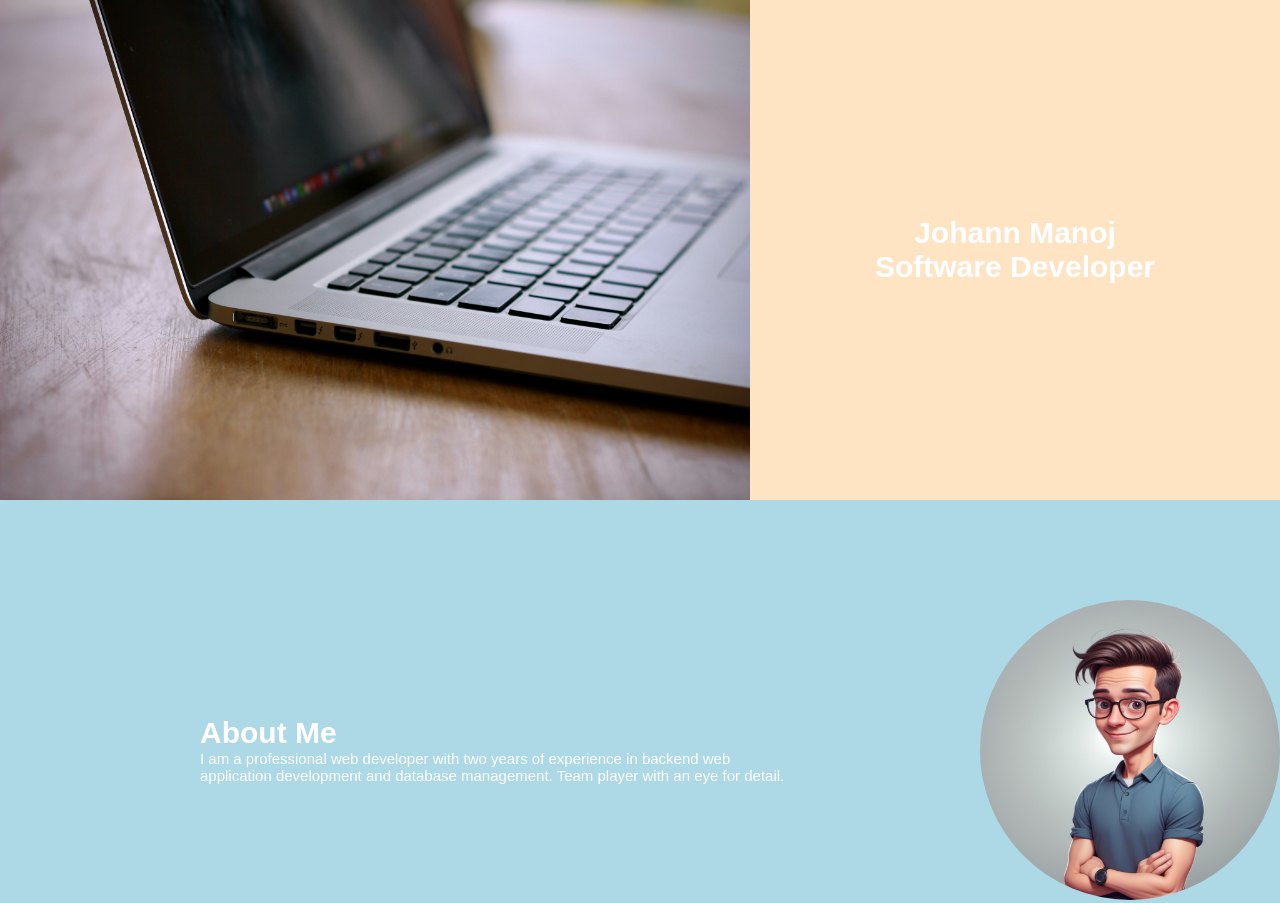
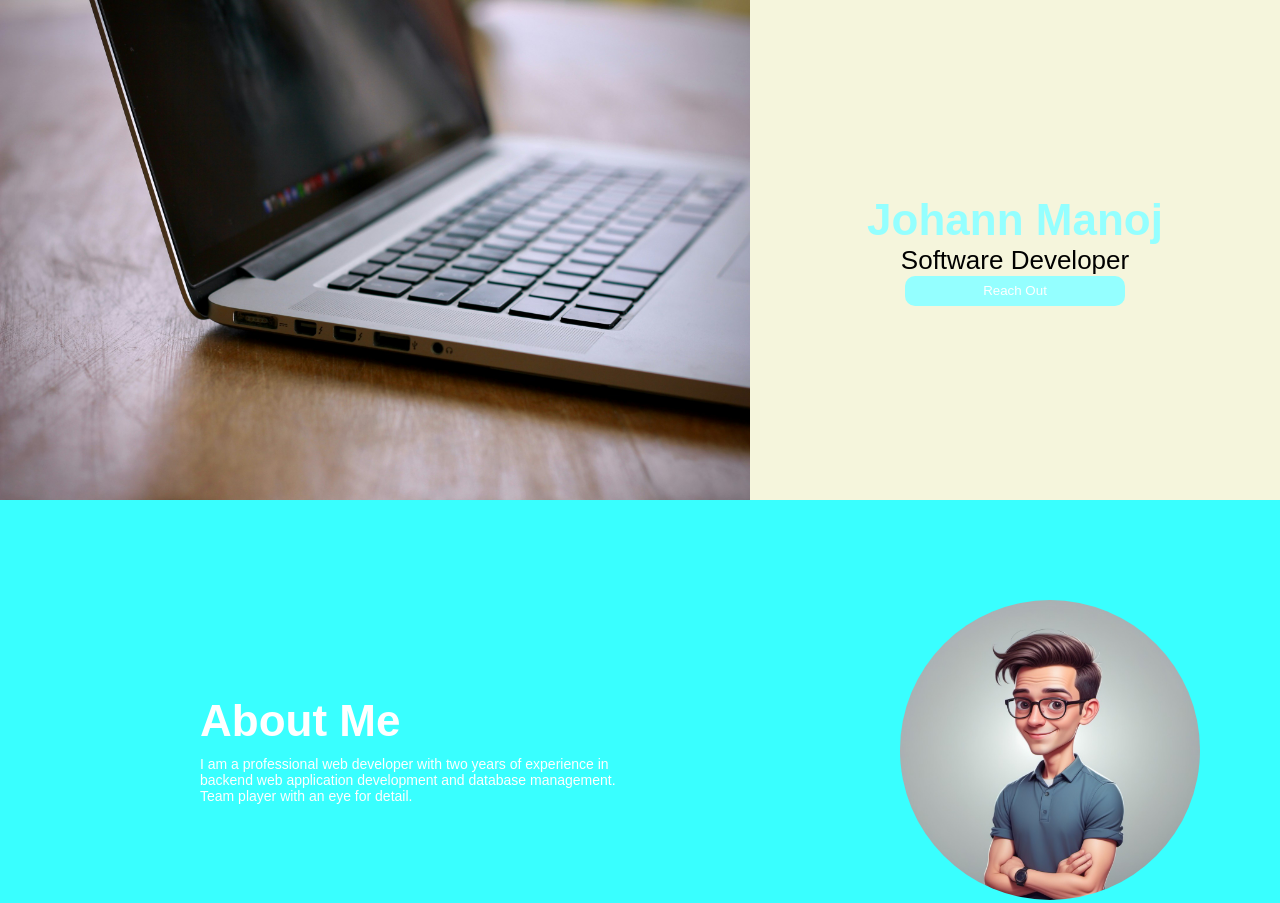
Before and after one commit to johannmanoj/johannmanoj.github.io, a plain HTML site: page index.html in a window 1280 px wide. Shown: the top 903 px of the page. Drawn offline with Linux system fonts and the light colour scheme.

Commit message:
intro page changes

```diff
--- a/index.css
+++ b/index.css
@@ -6,13 +6,13 @@ body {
 
 
 .intro {
-    background-color: bisque;
+    /* background-color: bisque; */
     height: 500px;
     display: flex;
 }
 
 .experience {
-    background-color:lightblue;
+    background-color:#39FFFF;
     height: 500px;
     display: flex;
     align-items: center;
@@ -24,7 +24,7 @@ body {
 }
 
 .contact {
-    background-color:lightblue;
+    background-color:#94FFFF;
     height: 500px;
     display: flex;
     align-items: center;
@@ -41,10 +41,32 @@ body {
     justify-content: center;
     align-items: center;
     margin: auto;
-    font-size: 30px;
+    /* font-size: 30px;
     font-family: Arial;
     color: white;
+    font-weight: 600; */
+}
+
+.intro-text-header {
+    font-size: 44px;
+    font-family: Arial;
+    color: #94FFFF;
     font-weight: 600;
+}
+
+.intro-text-body {
+    font-size: 26px;
+    font-family: Arial;
+    /* color: white; */
+}
+
+.into-button {
+    border: none;
+    background-color: #94FFFF;
+    border-radius: 10px;
+    width:220px;
+    height:30px;
+    color: white;
 }
 
 .profile-pic {
@@ -56,7 +78,7 @@ body {
 .profile-text {
     margin-left: 200px;
     /* background-color: rgb(45, 229, 229); */
-    width: 800px;
+    width: 700px;
 
     display: flex;
     flex-direction: column;
@@ -65,18 +87,26 @@ body {
 }
 
 .profile-text-header{
+    font-size: 44px;
+    font-family: Arial;
+    color: white;
+    font-weight: 600;
+    margin-bottom: 10px;
+}
+
+.profile-text-body {
+    font-size: 14px;
+    font-family: Arial;
+    color: white;
+    width: 450px;
+    /* font-weight: 200; */
+}
+
+.skills-text{
     font-size: 30px;
     font-family: Arial;
     color: white;
     font-weight: 600;
-}
-
-.profile-text-body {
-    font-size: 15px;
-    font-family: Arial;
-    color: white;
-    width: 600px;
-    /* font-weight: 200; */
 }
 
 .contact-image {
@@ -98,3 +128,11 @@ body {
     color: white;
     width: 600px;
 }
+
+#scrollButton {
+    margin-top: 10px;
+    color: white;
+    border: none;
+    background-color: rgb(108, 170, 192);
+    border-radius: 5px;
+}
--- a/index.html
+++ b/index.html
@@ -10,8 +10,9 @@
     <div class="intro">
         <img src="/images/laptop.jpg" class="cover-image">
         <div class="cover-text">
-           <div>Johann Manoj</div>
-           <div>Software Developer</div>
+           <div class="intro-text-header">Johann Manoj</div>
+           <div class="intro-text-body">Software Developer</div>
+           <Button class="into-button">Reach Out</Button>
         </div>
     </div>
     <div class="experience">
@@ -26,7 +27,10 @@
         <img src="images/profile.jpg" class="profile-pic">
     </div>
     <div class="skills">
-        Node JS
+        <div class="skills-text">
+            <div>Skills</div>
+        </div>
+
     </div>
     <div class="contact">
         <img src="images/laptop-table.jpg" class="contact-image">
```
